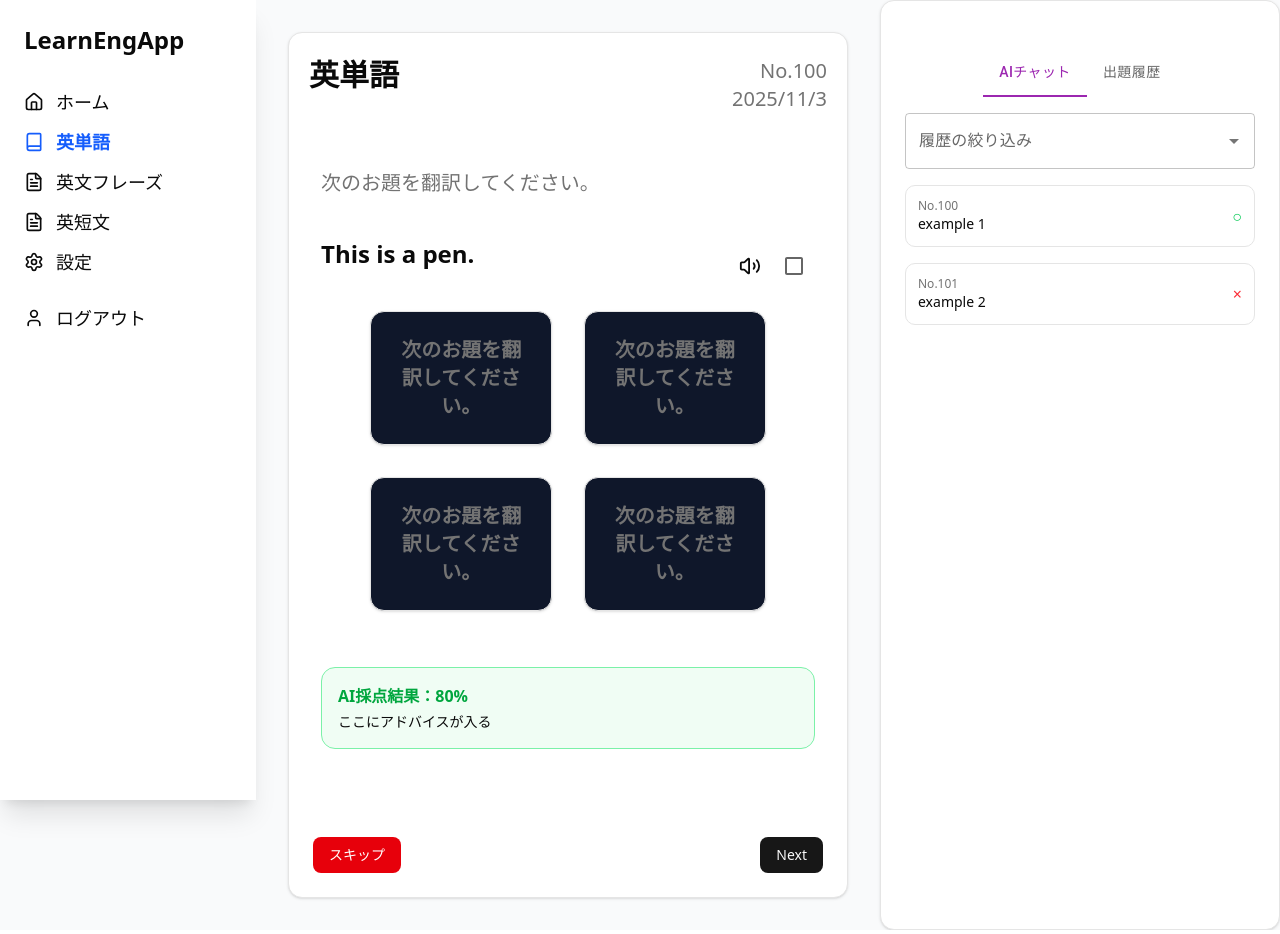
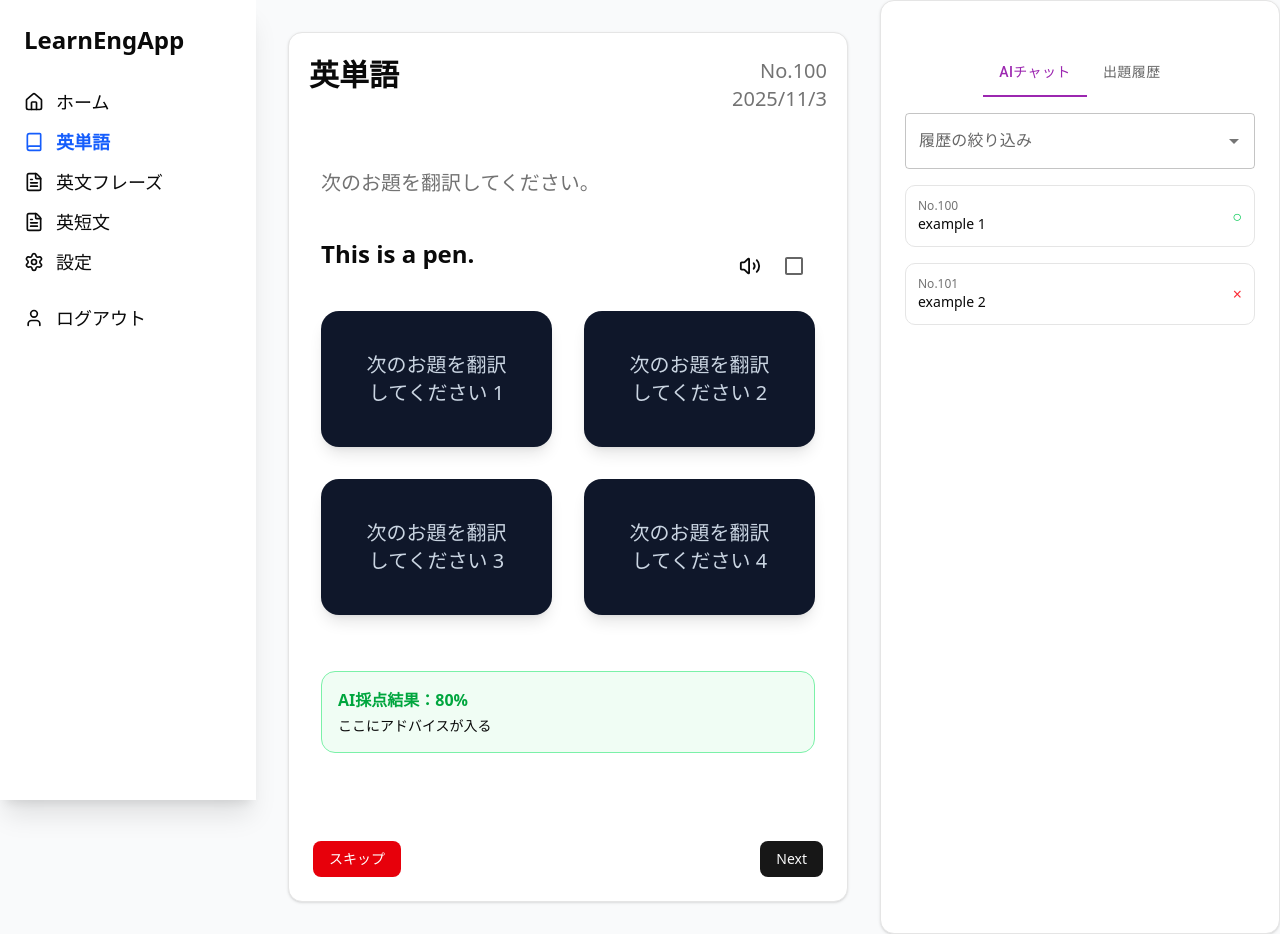
Before and after one commit to yuuki9089/learn-eng-app, a Next.js app: page /words in a window 1280 px wide. Built offline with nearby package versions, Linux system fonts and the light colour scheme.

Commit message:
Update: 選択肢の全面ボタン化

```diff
--- a/components/page/wordsComponent.tsx
+++ b/components/page/wordsComponent.tsx
@@ -8,6 +8,9 @@ import { Check, Home, LogOut, Settings, BookOpen, FileText, MessageSquare, Volum
 import CheckBox from '@mui/material/Checkbox';
 
 export default function WordsComponent() {
+    const handleClick = (num: number) => {
+        alert(`テスト${num}`);
+    }
     return (
         <>
             {/* Main */}
@@ -39,10 +42,55 @@ export default function WordsComponent() {
                             </div>
 
                             {/* 4択の表示 (英単語のみ)*/}
-                            {
-                                <div className='w-full flex flex-col gap-5'>
+
+                            {/* グリッド */}
+                            <div className="w-full flex justify-center">
+                                <div className="grid grid-cols-1 md:grid-cols-2 gap-8 w-full max-w-4xl auto-rows-fr ">
+
+                                    {[1, 2, 3, 4].map((num) => (
+                                        <div
+                                            key={num}
+                                            className="bg-[#0f172a] rounded-2xl shadow-lg"
+                                        >
+                                            <button
+                                                onClick={() => handleClick(num)}
+                                                className="w-full h-full p-10 flex items-center justify-center rounded-2xl hover:bg-slate-800 transition whitespace-normal"
+                                            >
+                                                <p className="text-xl text-slate-300 text-center break-words ">
+                                                    次のお題を翻訳してください {num}
+                                                </p>
+                                            </button>
+                                        </div>
+                                    ))}
+                                </div>
+                            </div>
+                            {/* </div> */}
+                            {/* <div className='w-full flex flex-col gap-5'>
                                     <div className='flex flex-wrap px-5 justify-center gap-8'>
-                                        <Card className='w-2/5 bg-[#0f172a]'>
+                                        <Button className="w-2/5 h-full" onClick={handleClick}>
+                                            <p className="whitespace-normal text-xl text-muted-foreground">次のお題を翻訳してください。</p>
+                                        </Button>
+                                        <Button className="w-2/5 h-full" onClick={handleClick}>
+                                            <p className="text-xl text-muted-foreground">次のお題を翻訳してください。</p>
+                                        </Button>
+                                        <Button className="w-2/5 h-full" onClick={handleClick}>
+                                            <p className="text-xl text-muted-foreground">次のお題を翻訳してください。</p>
+                                        </Button>
+                                        <Button className="w-2/5 h-full" onClick={handleClick}>
+                                            <p className="text-xl text-muted-foreground">次のお題を翻訳してください。</p>
+                                        </Button> */}
+
+                            {/* <Card className='w-2/5 bg-[#0f172a]'>
+                                            <Button className="w-full h-full" onClick={handleClick}>
+                                                <CardContent>
+                                                    <CardTitle className='text-center'>
+                                                        <p className="text-xl text-muted-foreground">次のお題を翻訳してください。</p>
+                                                    </CardTitle>
+                                                </CardContent>
+                                            </Button>
+                                        </Card> */}
+
+                            {/* <Card className='w-2/5 bg-[#0f172a]'>
                                             <CardContent>
                                                 <CardTitle className='text-center'>
                                                     <p className="text-xl text-muted-foreground">次のお題を翻訳してください。</p>
@@ -62,17 +110,9 @@ export default function WordsComponent() {
                                                     <p className="text-xl text-muted-foreground">次のお題を翻訳してください。</p>
                                                 </CardTitle>
                                             </CardContent>
-                                        </Card>
-                                        <Card className='w-2/5 bg-[#0f172a]'>
-                                            <CardContent>
-                                                <CardTitle className='text-center'>
-                                                    <p className="text-xl text-muted-foreground">次のお題を翻訳してください。</p>
-                                                </CardTitle>
-                                            </CardContent>
-                                        </Card>
-                                    </div>
-                                </div>
-                            }
+                                        </Card> */}
+                            {/* </div>
+                                </div> */}
 
                             <div className='space-y-6 py-8'>
                                 {/* AI Result */}
--- a/components/ui/button.tsx
+++ b/components/ui/button.tsx
@@ -21,6 +21,7 @@ const buttonVariants = cva(
         link: "text-primary underline-offset-4 hover:underline",
       },
       size: {
+        // default: "h-9 has-[>svg]:px-3",
         default: "h-9 px-4 py-2 has-[>svg]:px-3",
         sm: "h-8 rounded-md gap-1.5 px-3 has-[>svg]:px-2.5",
         lg: "h-10 rounded-md px-6 has-[>svg]:px-4",
```
